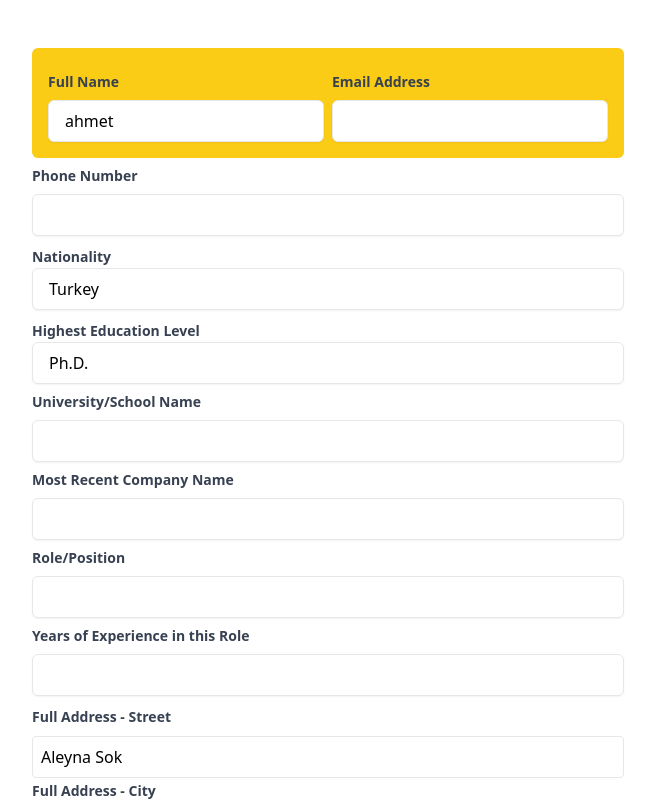
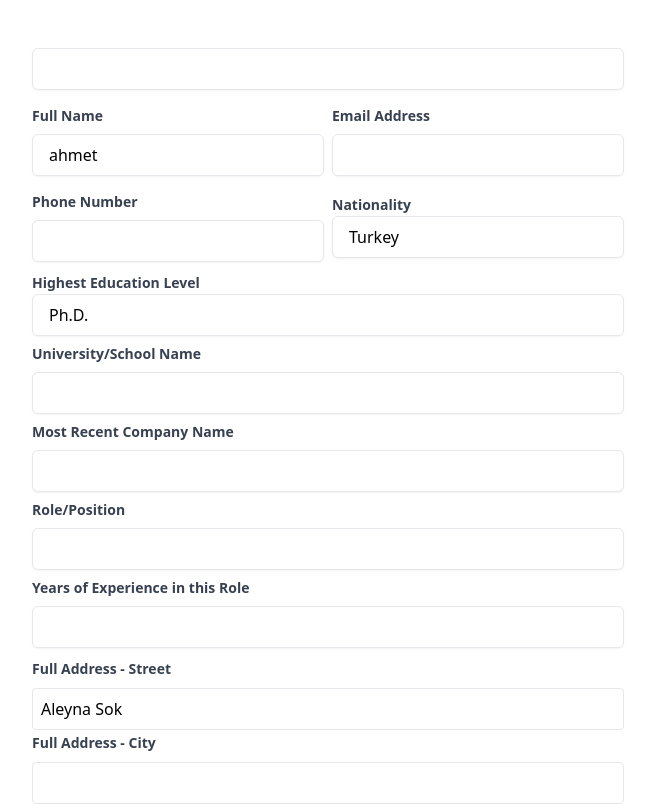
Before and after one commit to AhmetHuseyinDOK/vue-dynamic-form-starter, a Vue app: page / in a window 1280 px wide. Shown: the top 805 px of the page, without its empty margins (312-967 px from the left). Built offline with nearby package versions, Linux system fonts and the light colour scheme.

Commit message:
refactor and example

```diff
--- a/src/App.vue
+++ b/src/App.vue
@@ -2,19 +2,18 @@
 import { ref } from "vue";
 
 import type {IAddressBoxField } from "./components/form_components/AddressBox.vue"
-import type { ISelectBoxConfig } from "./components/form_components/SelectBox.vue";
-import DynamicForm, {  type IFormField } from "./components/DynamicForm.vue";
+import DynamicComponent, {  type IFormField } from "./components/DynamicComponent.vue";
 import type { ITextFieldField } from "./components/form_components/TextField.vue";
 import type { ISelectBoxField } from "./components/form_components/SelectBox.vue";
+import TextField from "./components/form_components/TextField.vue";
+
 
 const form: IFormField<any,any,any>[] =  [
     // Personal Information
     {
       component: 'div',
-      name: 'full_name_container',
-      title: 'asd',
       config: {
-        class: 'bg-yellow-400 p-4 rounded-md grid grid-cols-2 gap-2'
+        class: 'grid grid-cols-2 gap-2'
       },
       children: [
           {
@@ -31,8 +30,6 @@ const form: IFormField<any,any,any>[] =  [
               const regex = /^[a-zA-Z0-9._%+-]+@[a-zA-Z0-9.-]+\.[a-zA-Z]{2,}$/;
               return regex.test(data) ? null : 'Invalid email format';
             },
-          },
-        ]
           },
           {
             component: "TextField",
@@ -66,6 +63,9 @@ const form: IFormField<any,any,any>[] =  [
               } ,
             },
           } as ISelectBoxField,
+        ]
+    },
+
     // Educational Background
     {
       component: "SelectBox",
@@ -154,11 +154,18 @@ function fakeErrorResponse(){
     }
   }, 100)
 }
+
+const textFieldData = ref()
+const err = ref();
 </script>
 
 <template>
   <div class="max-w-2xl mx-auto p-10">
-    <dynamic-form :errors="errors" :fields="form" v-model="data"></dynamic-form>
+    <!-- example standalone usage of component -->
+    <text-field v-model:error="err" v-model="textFieldData" :validate="(val) => !val ? 'cannot be empty standalone' : undefined" :name="'test'"></text-field>
+
+    <!-- example usage of dynamic form component -->
+    <dynamic-component :errors="errors" :fields="form" v-model="data"></dynamic-component>
     <button @click="fakeErrorResponse">submit</button>
     <div class="grid grid-cols-2">
       <code class="block">
--- a/src/components/DynamicForm.vue
+++ b/src/components/DynamicComponent.vue
@@ -8,10 +8,10 @@
       :title="field.title"
       :name="field.name"
       :validate="field.validate"
-      v-model:error="errors[field.name]"
-      v-model="modelValue[field.name]"
+      v-model:error="errors[field.name!]"
+      v-model="modelValue[field.name!]"
     >
-      <DynamicForm
+      <DynamicComponent
         v-if="field.children"
         :errors="errors"
         :modelValue="modelValue"
@@ -19,7 +19,7 @@
         @update:errors="$emit('update:errors',$event)"
         :fields="field.children"
       >
-      </DynamicForm>
+      </DynamicComponent>
     </component>
 </template>
 <script setup lang="ts">
@@ -32,7 +32,7 @@ interface Props {
 interface IBaseProps<T, E> {
   title?: string;
   error?: E;
-  name: string;
+  name?: string;
   children?: IFormField<any,any,any>[];
   validate?: (data: T) => E | undefined
 }
--- a/src/components/form_components/AddressBox.vue
+++ b/src/components/form_components/AddressBox.vue
@@ -38,7 +38,7 @@
 
   <script setup lang="ts">
   import { defineProps, ref, watch } from 'vue';
-  import type { IComponentProps, IFormField } from '@/components/DynamicForm.vue';
+  import type { IComponentProps, IFormField } from '@/components/DynamicComponent.vue';
 
   interface IAddressBoxConfig {
     // You can expand this interface to include more detailed configurations
--- a/src/components/form_components/RadioBox.vue
+++ b/src/components/form_components/RadioBox.vue
@@ -17,7 +17,7 @@
 
   <script setup lang="ts">
   import { defineProps, watch, ref } from 'vue';
-  import type { IComponentProps, IFormField } from '../DynamicForm.vue';
+  import type { IComponentProps, IFormField } from '../DynamicComponent.vue';
 
   interface IRadioBoxConfig {
     options: Array<{ label: string; value: string }>;
--- a/src/components/form_components/Selectbox.vue
+++ b/src/components/form_components/Selectbox.vue
@@ -33,7 +33,7 @@
 
   <script lang="ts" setup>
 import { ref, watch, computed, onMounted } from "vue";
-import type { IComponentProps, IFormField } from "../DynamicForm.vue";
+import type { IComponentProps, IFormField } from "../DynamicComponent.vue";
 
 type SelectBoxOption = { label: string; value: string };
 
--- a/src/components/form_components/TextField.vue
+++ b/src/components/form_components/TextField.vue
@@ -15,7 +15,7 @@
 
   <script lang="ts" setup>
 import { defineProps, defineEmits, ref, watch } from "vue";
-import type { IComponentProps, IFormField } from "../DynamicForm.vue";
+import type { IComponentProps, IFormField } from "../DynamicComponent.vue";
 
 type ITextFieldData = string;
 type ITextFieldConfig = {};
```
Lines whose indentation alone changed are shown as unchanged.
